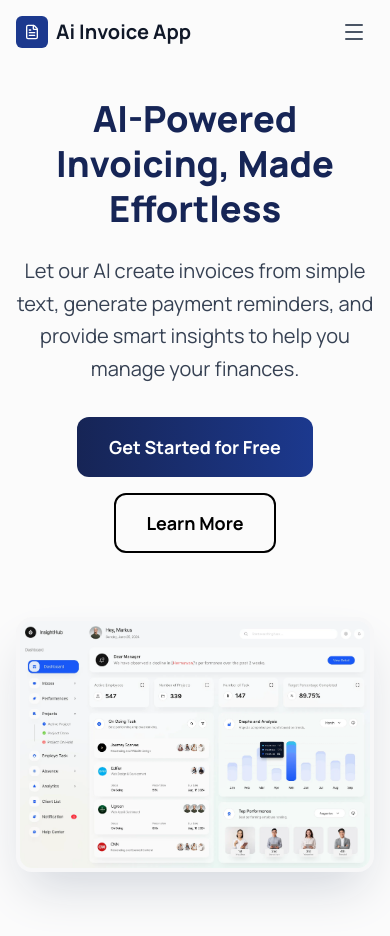
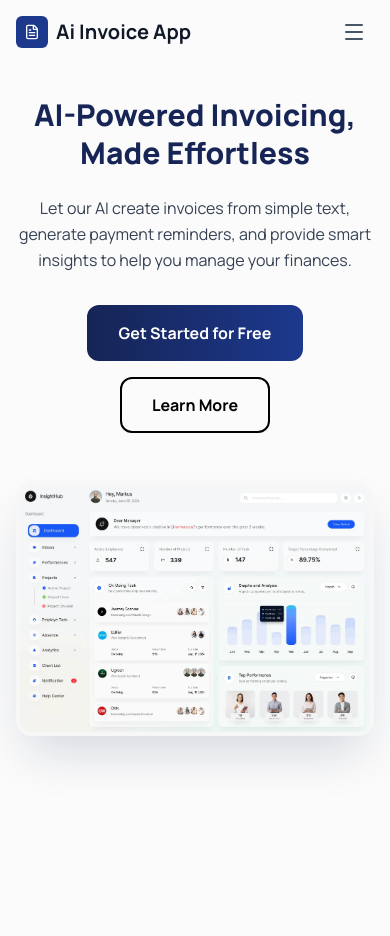
Before and after one commit to vaibhavmali-git/Invox.ai, a React app in the folder frontend/: page / in a window 390 px wide. Shown: the top 936 px of the page. After the commit the page ends 844 px from the top, so only its background shows below. Built offline with nearby package versions, Linux system fonts and the light colour scheme; the HTML template or start-up script is replaced by a standard one.

Commit message:
feat(ui): optimized texts in header for smaller screens

```diff
--- a/frontend/src/components/Landing/Hero.jsx
+++ b/frontend/src/components/Landing/Hero.jsx
@@ -9,8 +9,8 @@ const Hero = () => {
       <div className="absolute inset-0 bg-grid-white/[0.05] bg-size-[60px_60px]"></div>
       <div className="relative max-w-7xl mx-auto px-4 sm:px-6 lg:px-8 py-24 lg:py-32">
         <div className="text-center max-w-4xl mx-auto">
-          <h1 className="text-4xl sm:text-5xl lg:text-6xl font-extrabold text-blue-950 leading-tight mb-6">AI-Powered Invoicing, Made Effortless</h1>
-          <p className="text-xl sm:text-xl text-gray-700 mb-8 leading-relaxed max-w-3xl mx-auto">
+          <h1 className="text-3xl sm:text-5xl lg:text-6xl font-extrabold text-blue-950 leading-tight mb-6">AI-Powered Invoicing, Made Effortless</h1>
+          <p className="text-base sm:text-xl text-gray-700 mb-8 leading-relaxed max-w-3xl mx-auto">
             Let our AI create invoices from simple text, generate payment
             reminders, and provide smart insights to help you manage your
             finances.
@@ -18,24 +18,24 @@ const Hero = () => {
 
           <div className="flex flex-col sm:flex-row items-center justify-center space-y-4 sm:space-y-0 sm:space-x-4">
             {isAuthenticated ? (
-              <Link to="/dashboard" className="bg-linear-to-r from-blue-950 to-blue-900 text-white px-8 py-4 rounded-xl font-bold text-lg hover:bg-blue-900 transition-all duration-200 hover:scale-105 hover:shadow-2xl transform">
+              <Link to="/dashboard" className="bg-linear-to-r from-blue-950 to-blue-900 text-white px-8 py-4 rounded-xl font-bold text-base sm:text-lg hover:bg-blue-900 transition-all duration-200 hover:scale-105 hover:shadow-2xl transform">
                 Go to Dashboard
               </Link>
             ) : (
               <>
-                <Link to="/signup" className="bg-linear-to-r from-blue-950 to-blue-900 text-white px-8 py-4 rounded-xl font-bold text-lg hover:bg-gray-900 transition-all duration-200 hover:scale-105 hover:shadow-2xl transform">
+                <Link to="/signup" className="bg-linear-to-r from-blue-950 to-blue-900 text-white px-8 py-4 rounded-xl font-bold text-base sm:text-lg hover:bg-gray-900 transition-all duration-200 hover:scale-105 hover:shadow-2xl transform">
                   Get Started for Free
                 </Link>
 
               </>
             )}
 
-            <a href="#features" className="border-2 border-black text-black px-7.5 py-3.5 rounded-xl font-bold text-lg hover:bg-white hover:text-black transition-all duration-200 hover:scale-105 ">
+            <a href="#features" className="border-2 border-black text-black px-7.5 py-3.5 rounded-xl font-bold text-base sm:text-lg hover:bg-white hover:text-black transition-all duration-200 hover:scale-105 ">
               Learn More
             </a>
           </div>
 
-          <div className="relative mt-16 max-w-5xl">
+          <div className="relative mt-12 sm:mt-16 max-w-5xl">
             <img src={HERO_IMG} alt="Invoice App Screenshot" className="rounded-2xl shadow-2xl shadow-gray-300 border-4 border-gray-200/20" />
           </div>
         </div>
```
